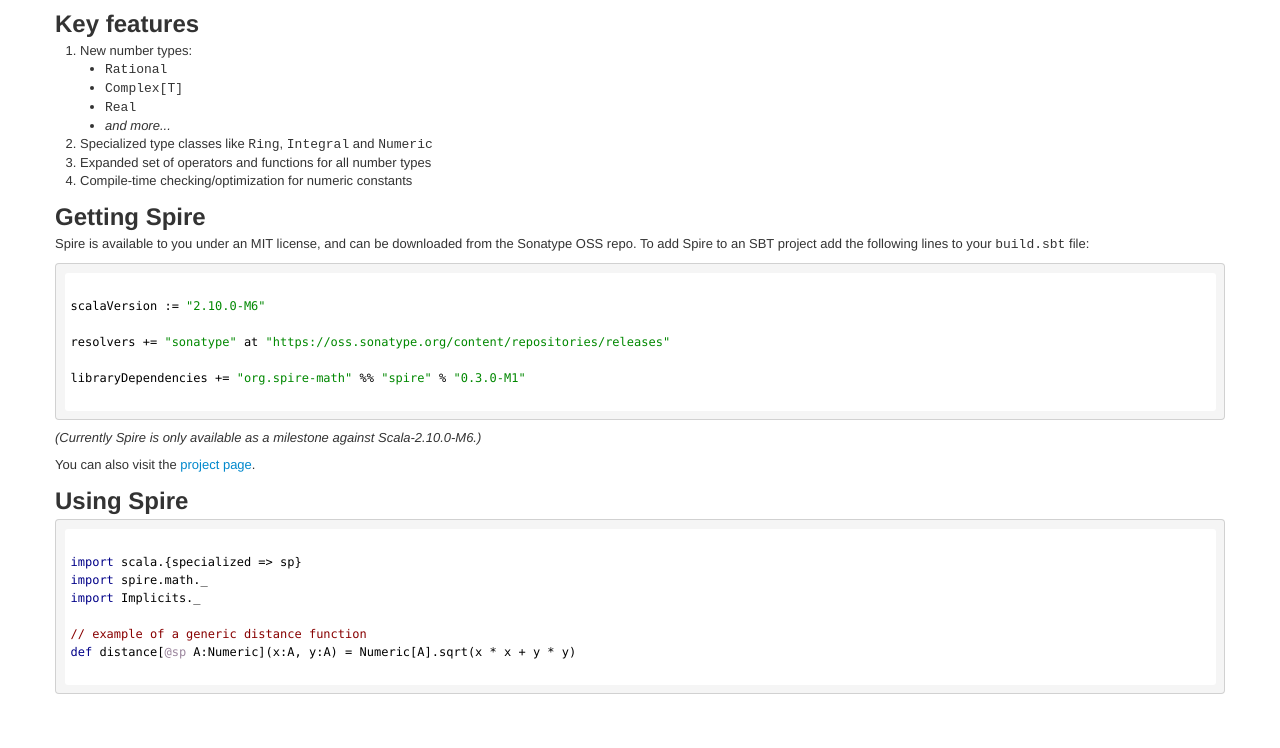
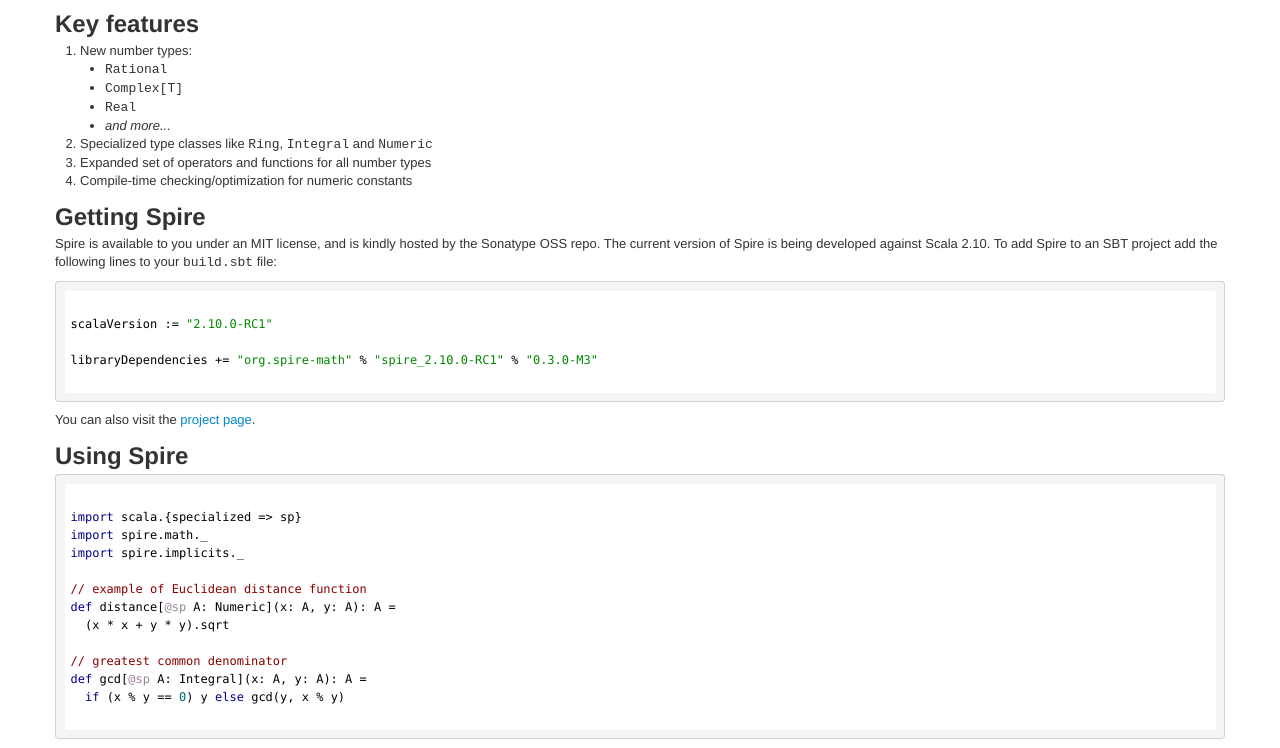
Before and after one commit to non/spire-www, a plain HTML site: page index.html in a window 1280 px wide. Shown: the part 135-883 px from the top of the page. Before the commit the page ends 838 px from the top, so only its background shows below. Drawn offline with nearby package versions, Linux system fonts and the light colour scheme.

Commit message:
updated instructions and examples

```diff
--- a/index.html
+++ b/index.html
@@ -79,19 +79,16 @@
 
 <h2>Getting Spire</h2>
 
-<p>Spire is available to you under an MIT license, and can be downloaded from
-the Sonatype OSS repo. To add Spire to an SBT project add the following lines
-to your <tt>build.sbt</tt> file:</p>
+<p>Spire is available to you under an MIT license, and is kindly hosted by the
+Sonatype OSS repo. The current version of Spire is being developed against
+Scala 2.10. To add Spire to an SBT project add the following lines to your
+<tt>build.sbt</tt> file:</p>
 
       <pre><code class="scala">
-scalaVersion := "2.10.0-M6"
+scalaVersion := "2.10.0-RC1"
 
-resolvers += "sonatype" at "https://oss.sonatype.org/content/repositories/releases"
-
-libraryDependencies += "org.spire-math" %% "spire" % "0.3.0-M1"
+libraryDependencies += "org.spire-math" % "spire_2.10.0-RC1" % "0.3.0-M3"
       </code></pre>
-
-<p><i>(Currently Spire is only available as a milestone against Scala-2.10.0-M6.)</i></p>
 
 <p>You can also visit the <a href="https://github.com/non/spire">project page</a>.
 
@@ -100,10 +97,15 @@
       <pre><code class="scala">
 import scala.{specialized => sp}
 import spire.math._
-import Implicits._
+import spire.implicits._
 
-// example of a generic distance function
-def distance[@sp A:Numeric](x:A, y:A) = Numeric[A].sqrt(x * x + y * y)
+// example of Euclidean distance function
+def distance[@sp A: Numeric](x: A, y: A): A =
+  (x * x + y * y).sqrt
+
+// greatest common denominator
+def gcd[@sp A: Integral](x: A, y: A): A =
+  if (x % y == 0) y else gcd(y, x % y)
       </code></pre>
 
     </div> <!-- /container -->
```
